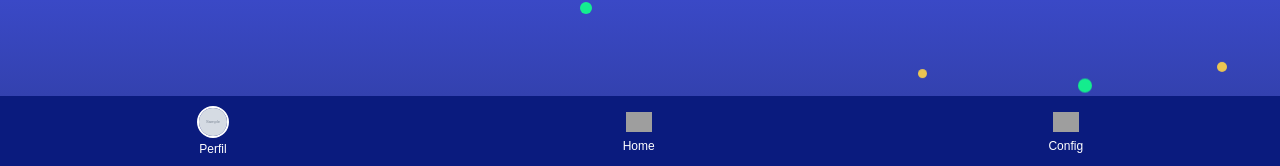
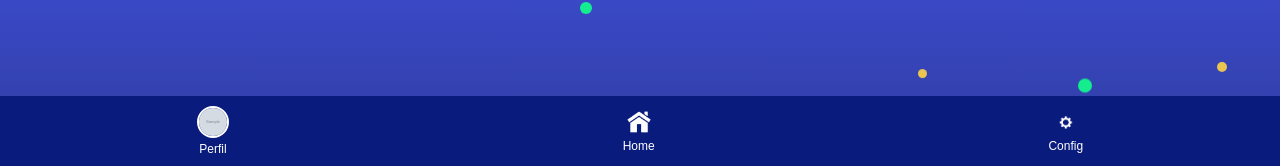
Before and after one commit to ghrc-dev/IFPE-Inteligente-3.1, a Flask app: template templates/ecoscan.html in a window 1280 px wide. Shown: the part 634-800 px from the top of the page. Run offline with Flask 3, Linux system fonts and the light colour scheme; the template is opened without the code that fills it: most values are stand-ins (such as "Sample title", 1, 10 or a date in 2020); grey boxes marked "Sample" are stand-in pictures; data that the repository does not hold is empty; parts of the project's set-up code (start-up, migrations or seed data) failed here and were passed over; grey boxes are pictures that could not be loaded.

Commit message:
Update ecoscan.html

```diff
--- a/templates/ecoscan.html
+++ b/templates/ecoscan.html
@@ -262,12 +262,12 @@ for(let i=0;i<28;i++){
   </a>
 
   <a href="/home" class="nav-item">
-    <img src="{{ url_for('static', filename='homeimg.webp') }}" class="icon-img" alt="Home">
+    <img src="{{ url_for('static', filename='homeimg.png') }}" class="icon-img">
     <span>Home</span>
   </a>
 
   <a href="/config" class="nav-item">
-    <img src="{{ url_for('static', filename='configimg.jpg') }}" class="icon-img" alt="Config">
+    <img src="{{ url_for('static', filename='configimg.png') }}" class="icon-img">
     <span>Config</span>
   </a>
 
```
